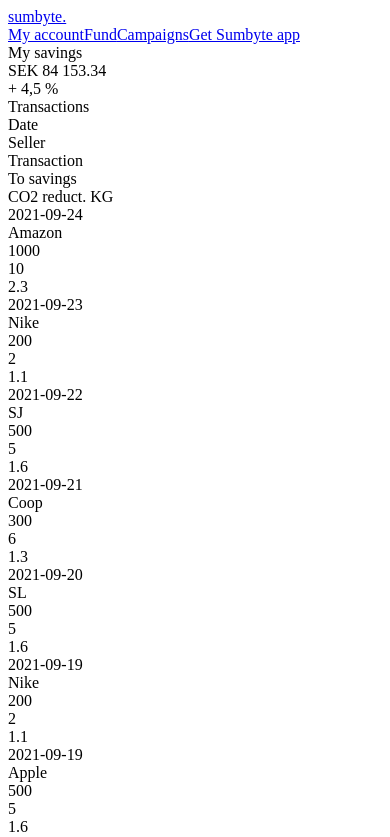
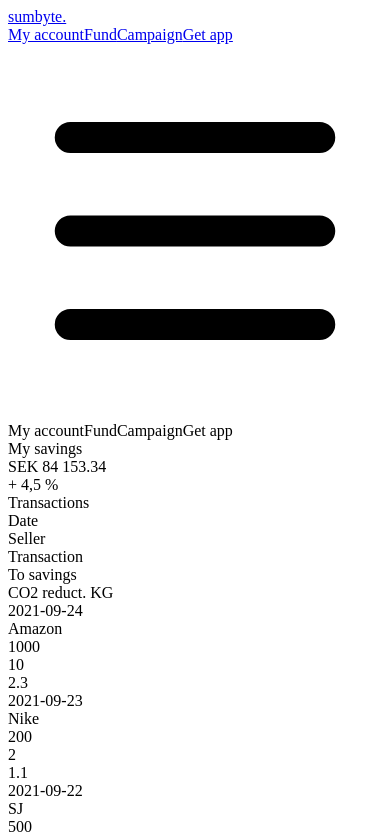
Before and after one commit to thisSource/terraPublic, a Next.js app: page /myaccount in a window 390 px wide. Shown: the top 837 px of the page. Built offline with nearby package versions, Linux system fonts and the light colour scheme.

Commit message:
Added support for mobile laouyt

```diff
--- a/components/Navbar.tsx
+++ b/components/Navbar.tsx
@@ -1,7 +1,36 @@
 import Link from "next/link";
+import { BellIcon, MenuIcon, XIcon } from "@heroicons/react/outline";
+import { useState } from "react";
+
+const classes = (...classNames) => classNames.filter(Boolean).join(" ");
+
+const navigations = [
+  {
+    name: "My account",
+    href: "/myaccount",
+  },
+  {
+    name: "Fund",
+    href: "/fund",
+  },
+  {
+    name: "Campaign",
+    href: "/campaign",
+  },
+  {
+    name: "Get app",
+    href: "/app",
+    classes: "px-4 py-2 text-white bg-black rounded-full",
+  },
+];
 
 function Navbar() {
+  const [open, setOpen] = useState(false);
+  function toggleMenu() {
+    setOpen(!open);
+  }
   return (
+    <div>
       <div className="flex justify-between my-6 border-b">
         <Link href="/">
           <a className="text-5xl font-display font-bold text-[#3f3f3f]">
@@ -9,21 +38,42 @@
           </a>
         </Link>
 
-      <div className="space-x-4 ml-auto">
-        <Link href="/myaccount">
-          <a className="">My account</a>
+        <div
+          className={classes(
+            "hidden sm:flex items-center md:space-x-4 md:ml-auto"
+          )}
+        >
+          {navigations.map((item) => (
+            <Link href={item.href}>
+              <a className={item.classes ?? ""}>{item.name}</a>
             </Link>
-        <Link href="/fund">
-          <a>Fund</a>
+          ))}
+        </div>
+
+        <div className="sm:hidden">
+          {open ? (
+            <XIcon onClick={toggleMenu} className="block w-6 h-6" />
+          ) : (
+            <MenuIcon onClick={toggleMenu} className="block h-6 w-6" />
+          )}
+        </div>
+      </div>
+
+      <div className="sm:hidden ">
+        <div
+          className={classes(
+            open ? "" : "hidden",
+            "md:space-x-4 flex flex-col md:ml-auto border-b mb-4 pb-2"
+          )}
+        >
+          {navigations.map((item) => (
+            <Link href={item.href}>
+              <span className="block">
+                <a className={classes(item.classes)}>{item.name}</a>
+              </span>
             </Link>
-        <Link href="/campaign">
-          <a>Campaigns</a>
-        </Link>
-        <Link href="/app">
-          <a className="bg-black text-white rounded-full py-2 px-4">
-            Get Sumbyte app
-          </a>
-        </Link>
+          ))}
+        </div>
       </div>
     </div>
   );
```
Lines whose indentation alone changed are shown as unchanged.
